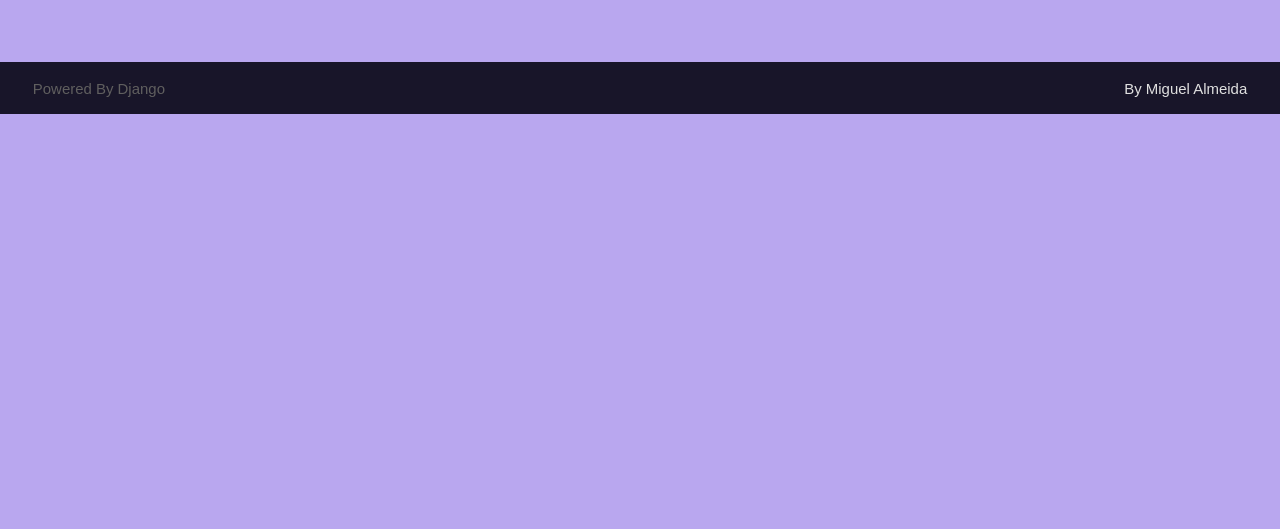
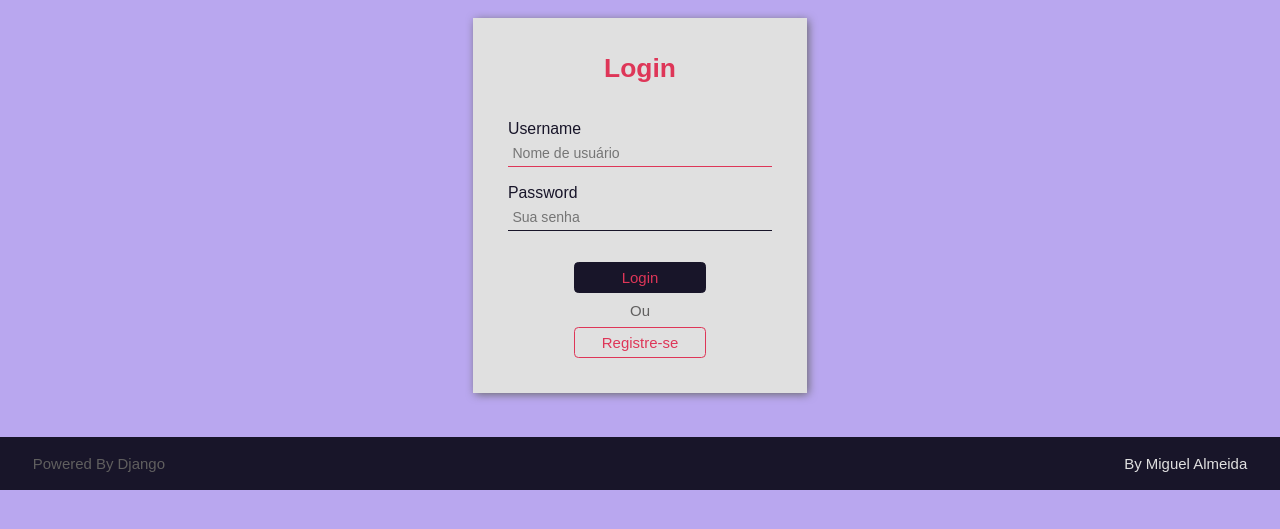
Before and after one commit to mga98/draw-project, a Django app: page /accounts/login/ in a window 1280 px wide. Shown: the part 61-590 px from the top of the page. Run offline with Django 4.2, Linux system fonts and the light colour scheme; some libraries are stand-ins or nearby versions.

Commit message:
Login system created.

```diff
--- a/accounts/forms/__init__.py
+++ b/accounts/forms/__init__.py
@@ -1,3 +1,4 @@
 # flake8: noqa
 
 from .register_form import RegisterForm
+from .login_form import LoginForm
--- /dev/null
+++ b/accounts/forms/login_form.py
@@ -0,0 +1,17 @@
+from django import forms
+
+from utils.django_forms import add_placeholder, add_attr
+
+
+class LoginForm(forms.Form):
+    def __init__(self, *args, **kwargs):
+        super().__init__(*args, **kwargs)
+
+        add_placeholder(self.fields['username'], 'Nome de usuário')
+        add_placeholder(self.fields['password'], 'Sua senha')
+
+    username = forms.CharField()
+    add_attr(username, 'autofocus', 'autofocus')
+    password = forms.CharField(
+        widget=forms.PasswordInput(),
+    )
--- a/accounts/templates/accounts/pages/login_view.html
+++ b/accounts/templates/accounts/pages/login_view.html
@@ -1 +1,9 @@
 {% extends 'global/base.html' %}
+
+{% block title %}Login{% endblock %}
+
+{% block content %}
+    {% if not request.user.is_authenticated %}
+        {% include 'global/partials/_form.html' %}
+    {% endif %}
+{% endblock content %}
--- a/accounts/views.py
+++ b/accounts/views.py
@@ -3,7 +3,7 @@ from django.shortcuts import render, redirect
 from django.urls import reverse
 from django.http import Http404
 
-from .forms import RegisterForm
+from .forms import RegisterForm, LoginForm
 
 
 def register_view(request):
@@ -50,8 +50,37 @@ def register_create(request):
 
 
 def login_view(request):
-    return render(request, 'accounts/pages/login_view.html')
+    form = LoginForm()
+
+    is_login_form = True
+    form_title = 'Login'
+    form_button = 'Login'
+
+    return render(request, 'accounts/pages/login_view.html', context={
+        'form': form,
+        'is_login_form': is_login_form,
+        'form_title': form_title,
+        'form_button': form_button,
+        'form_action': reverse('accounts:login_create'),
+    })
 
 
 def login_create(request):
-    ...
+    if not request.POST:
+        raise Http404()
+
+    form = LoginForm(request.POST)
+    login_url = reverse('accounts:login')
+
+    if form.is_valid():
+        authenticated_user = authenticate(
+            username=form.cleaned_data.get('username', ''),
+            password=form.cleaned_data.get('password', ''),
+        )
+
+        if authenticated_user is not None:
+            login(request, authenticated_user)
+
+            return redirect(reverse('draws:home'))
+
+    return redirect(login_url)
--- a/base_static/global/css/styles.css
+++ b/base_static/global/css/styles.css
@@ -510,11 +510,13 @@ header {
 .form-button {
     width: 100%;
     display: flex;
+    flex-direction: column;
     justify-content: center;
+    align-items: center;
     margin-top: 3.5rem;
 }
 
-.form-button button {
+.form-button button, .login-button {
     width: 15rem;
     height: 3.5rem;
     border-radius: 0.5rem;
@@ -527,7 +529,19 @@ header {
 }
 
 .form-button button:hover {
-    background-color: var(--color-primary);
+    background-color: var(--color-gray-1);
+    border: 0.1rem solid var(--color-tertiary);
+}
+
+.form-button p {
+    margin: 1rem;
+}
+
+.form-button .login-button {
+    display: flex;
+    justify-content: center;
+    align-items: center;
+    background-color: var(--color-gray-1);
     border: 0.1rem solid var(--color-tertiary);
 }
 
--- a/base_templates/global/partials/_form.html
+++ b/base_templates/global/partials/_form.html
@@ -16,6 +16,12 @@
         {% endfor %}
         <div class="form-button">
             <button type="submit">{{ form_button }}</button>
+            {% if is_login_form %}
+                <p>Ou</p>
+                <a href="{% url 'accounts:register' %}" class="login-button">Registre-se</a>
+            {% endif %}
         </div>
+
+
     </form>
 </div>
```
